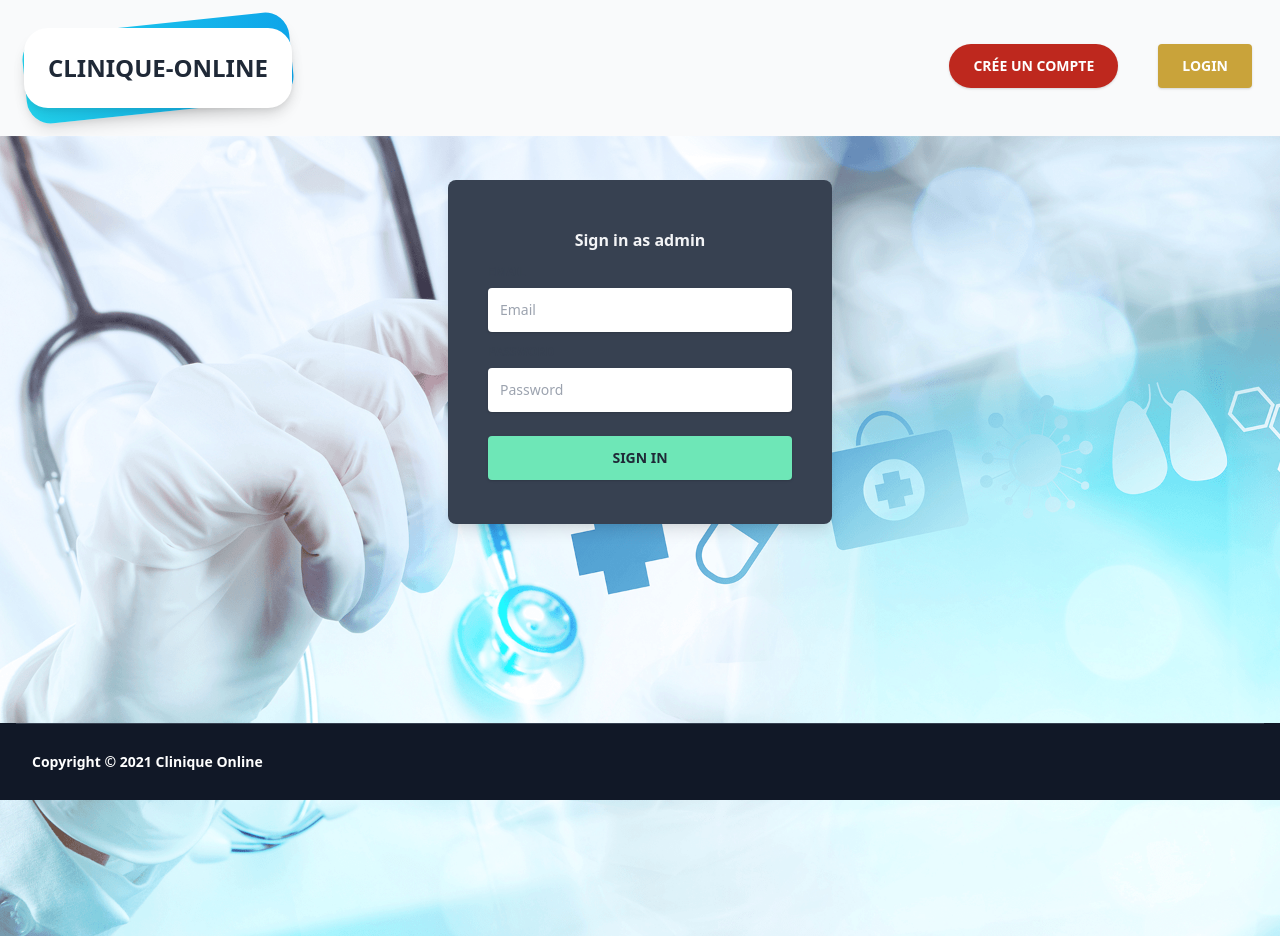
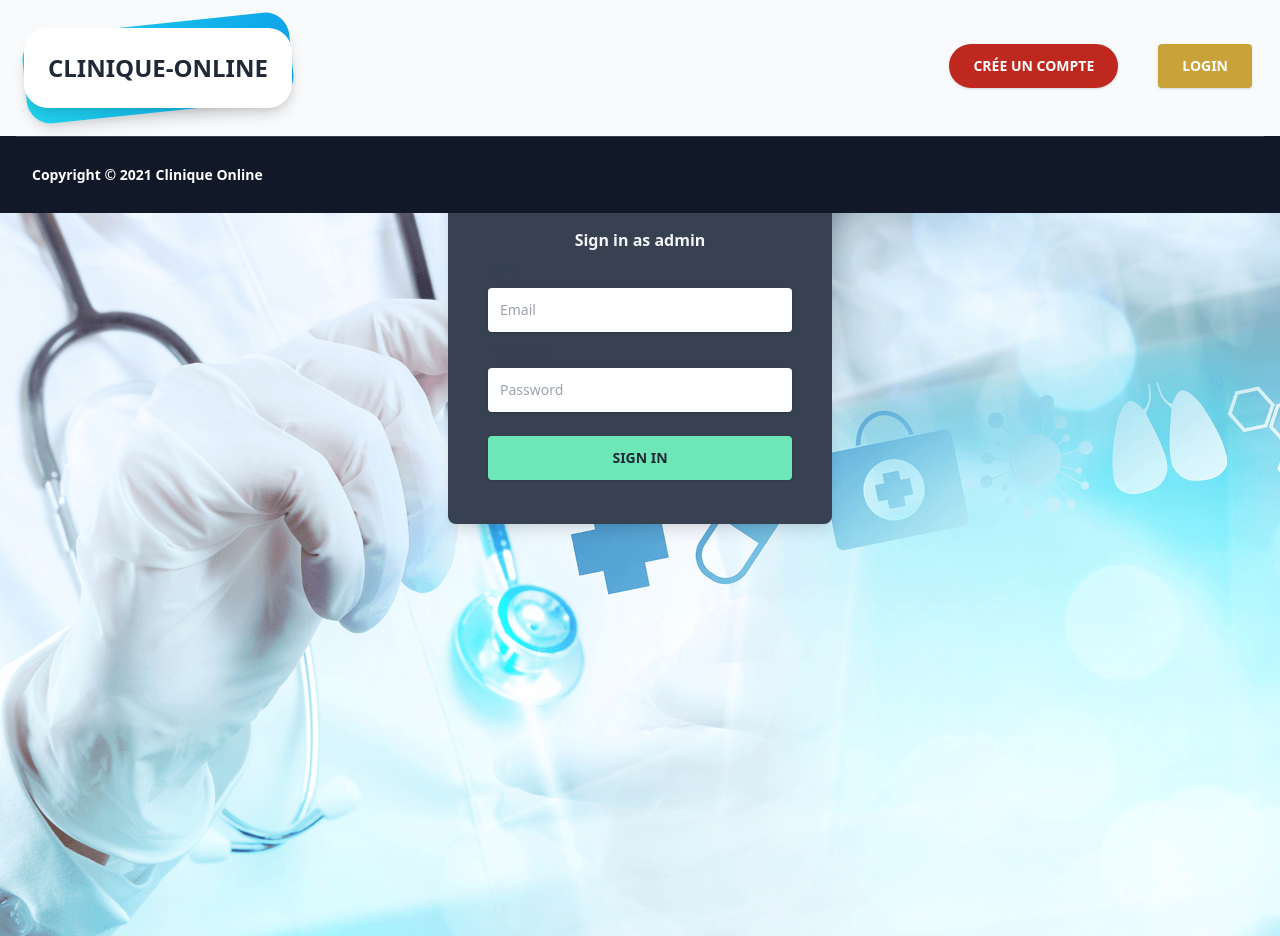
Before and after one commit to Online-clinique/website-nextjs, a Next.js app: page /dash/admin in a window 1280 px wide. Built offline with nearby package versions, Linux system fonts and the light colour scheme; no server answers; what moment-range would draw is missing.

Commit message:
absolute admin

```diff
--- a/src/pages/dash/admin/index.tsx
+++ b/src/pages/dash/admin/index.tsx
@@ -31,7 +31,7 @@ export const getServerSideProps: GetServerSideProps = async (context) => {
 
 function Admin({ user }: IAdmin) {
 	return (
-		<Layout absolute={true}>
+		<Layout absolute={false}>
 			<Head>
 				<link
 					rel="stylesheet"
```
